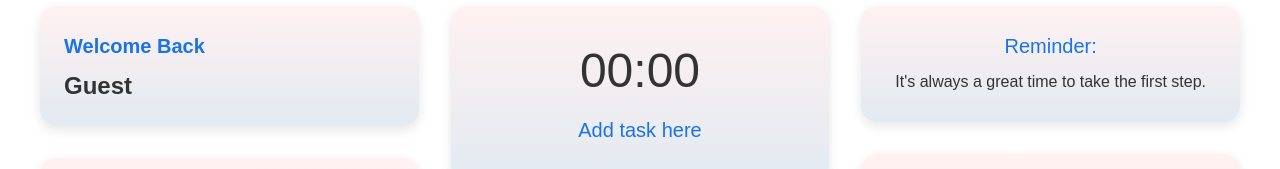
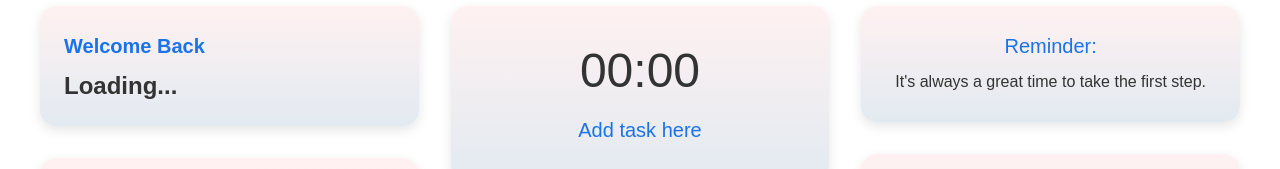
Before and after one commit to priscaolose/Group7_Capstone, a React (Create React App) app in the folder focus-app/: page /dashboard in a window 1280 px wide. Shown: the part 124-293 px from the top of the page. Built offline with nearby package versions, Linux system fonts and the light colour scheme; no server answers; the HTML template or start-up script is replaced by a standard one.

Commit message:
Updated dashboard for name display and added back end for saving notes

```diff
--- a/focus-app/src/Components/Dashboard.js
+++ b/focus-app/src/Components/Dashboard.js
@@ -16,6 +16,7 @@ import { onAuthStateChanged } from 'firebase/auth';
 import { doc, getDoc } from 'firebase/firestore'; // Firestore imports
 import { db } from '../firebase/firebaseConfig'; // Firestore config
 import { Link } from 'react-router-dom';
+import { useUser } from './context';
 
 // Custom Theme
 const theme = createTheme({
@@ -44,9 +45,10 @@ const theme = createTheme({
 function Dashboard() {
   const isSmallScreen = useMediaQuery('(max-width: 900px)');
   const [userFirstName, setUserFirstName] = useState(null);
-  const [user, setUser] = useState(null);
+  //const [user, setUser] = useState(null);
+  const { user } = useUser();
 
-  useEffect(() => {
+  /*useEffect(() => {
     const fetchUserData = async (userID) => {
       try {
         const userRef = doc(db, "Users", userID); // Access user document in Firestore
@@ -75,7 +77,7 @@ function Dashboard() {
     });
 
     return () => unsubscribe();
-  }, []);
+  }, []);*/
 
   return (
     <ThemeProvider theme={theme}>
@@ -127,7 +129,7 @@ function Dashboard() {
                   }}
                 >
                   {/* display user's first name */}
-                  {userFirstName || "Loading..."}
+                  {user?.firstName || "Loading..."}
                 </Typography>
               </Paper>
 
--- /dev/null
+++ b/focus-app/src/Components/context.js
@@ -0,0 +1,15 @@
+import { createContext, useContext, useState } from "react";
+
+const UserContext = createContext();
+
+export const UserProvider = ({ children }) => {
+    const [user, setUser] = useState(null);
+
+    return (
+        <UserContext.Provider value={{ user, setUser }}>
+            {children}
+        </UserContext.Provider>
+    );
+};
+
+export const useUser = () => useContext(UserContext);
--- a/focus-app/src/Registration.js
+++ b/focus-app/src/Registration.js
@@ -7,6 +7,7 @@ import Footer from './Components/Footer';
 import Googlelogo from './Images/googleLogo.png';
 import {  handleGoogleSignUp  } from './firebase/firebaseAuth';
 import { useNavigate } from 'react-router-dom';
+import { useUser } from './Components/context';
 
 
 const Register = () => {
@@ -18,6 +19,7 @@ const Register = () => {
     const [successMessage, setSuccessMessage] = useState('');
     const [errors, setErrors] = useState({}); // Single object to hold all error messages
     const [isLocked, setIsLocked] = useState(true);
+    const { setUser } = useUser();
 
     const navigate = useNavigate();
 
@@ -129,6 +131,9 @@ const handleRegister = async (e) => {
             }),
         });
 
+        const userData = { firstName: firstName };
+        setUser(userData);
+
         // First check if response is ok
         if (!response.ok) {
             const errorData = await response.json();
```
Also changed, not shown: focus-app/api/setNotes.js (added, +30 -0 lines), focus-app/src/App.js (+32 -16 lines).
